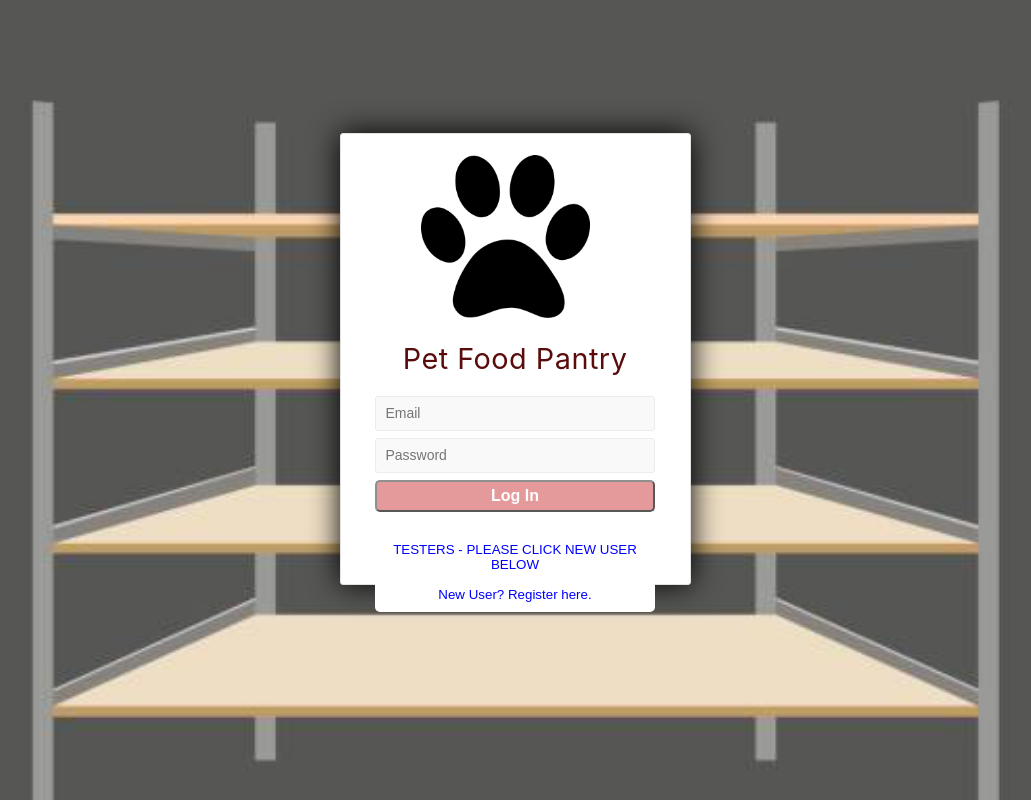
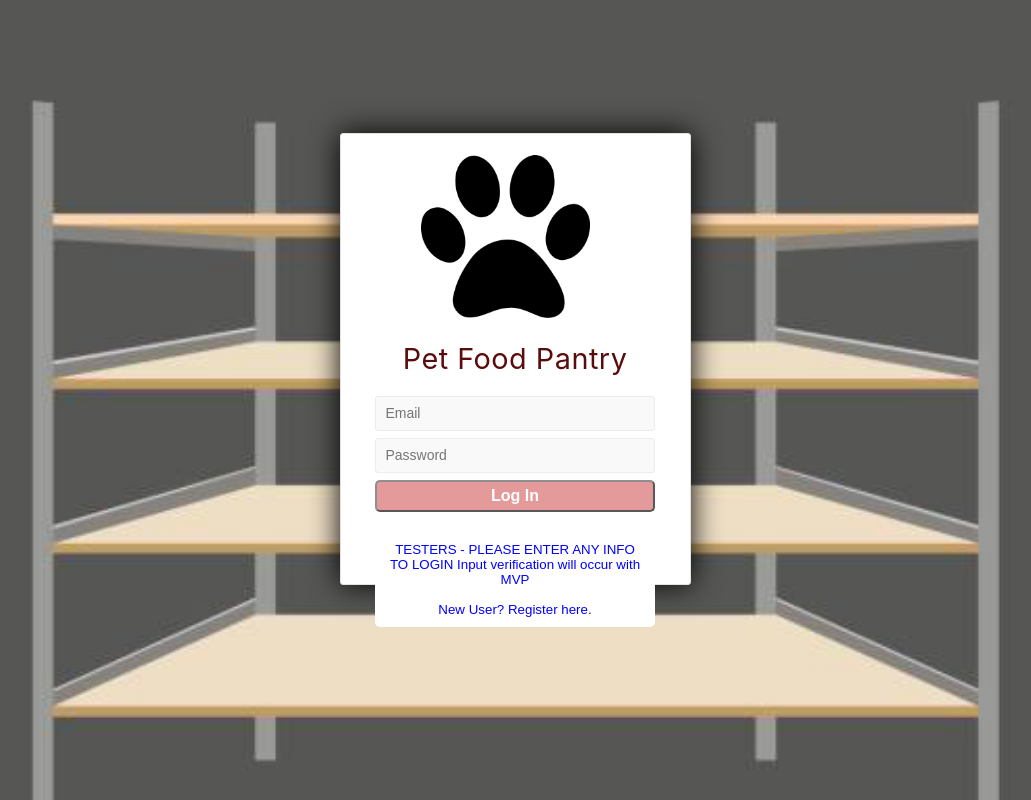
Before and after one commit to silasgroskreutz/pet1, a React (Create React App) app: page / in a window 1280 px wide. Shown: the whole page, without its empty margins (126-1157 px from the left). Built offline with nearby package versions, Linux system fonts and the light colour scheme.

Commit message:
Changed login message for testers

```diff
--- a/src/components/Login/Login.js
+++ b/src/components/Login/Login.js
@@ -130,7 +130,8 @@ class Login extends React.Component {
                   onClick={this.showRegister}
                 >
                   {' '}
-                  TESTERS - PLEASE CLICK NEW USER BELOW
+                  TESTERS - PLEASE ENTER ANY INFO TO LOGIN Input verification
+                  will occur with MVP
                   <br /> <br /> New User? Register here.
                 </LinkButton>
               </LoginForm>
```
